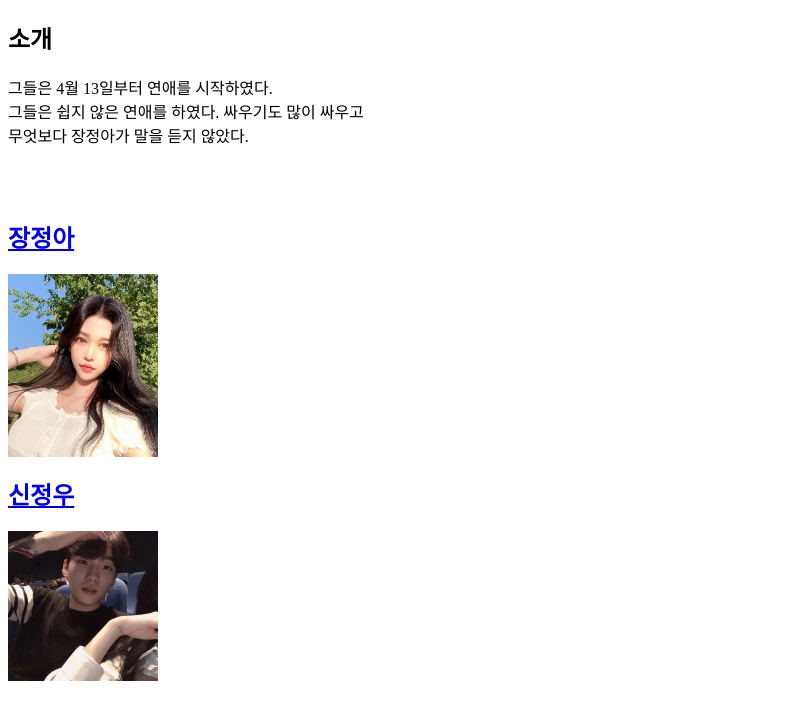
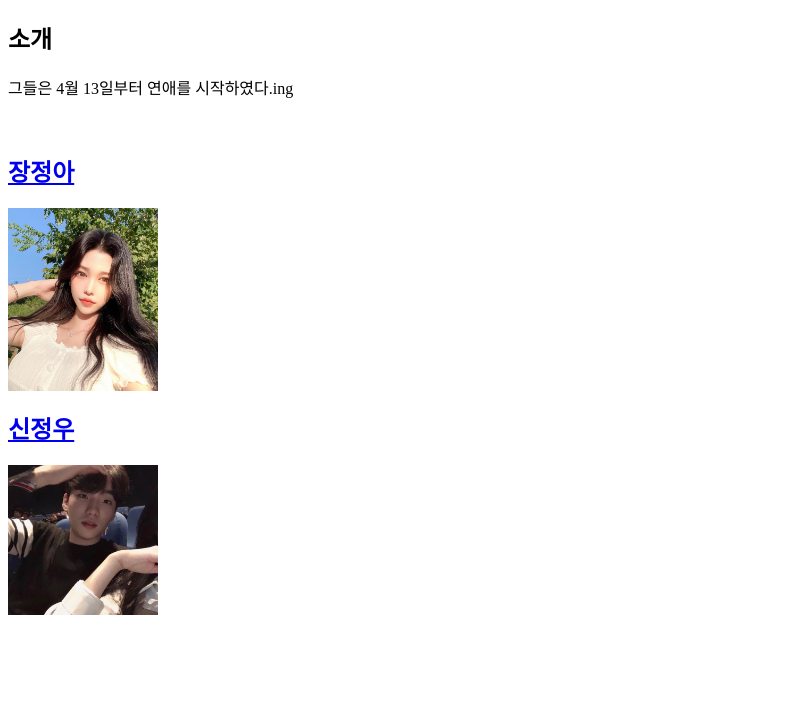
Before and after one commit to HaaKoooo/my-first-web-site, a plain HTML site: page index.html in a window 1280 px wide. Shown: the part 55-774 px from the top of the page, without its empty margins (0-793 px from the left). Drawn offline with Linux system fonts and the light colour scheme.

Commit message:
Update index.html

```diff
--- a/index.html
+++ b/index.html
@@ -4,9 +4,7 @@
 <head>
 <h1><center><a href = "index.html">장정아♥신정우</h1></a>
   <h2>소개</h2>
-  <p>그들은 4월 13일부터 연애를 시작하였다.<br>
-  그들은 쉽지 않은 연애를 하였다. 싸우기도 많이 싸우고<br>
- 무엇보다 장정아가 말을 듣지 않았다.</p><br><br>
+  <p>그들은 4월 13일부터 연애를 시작하였다.ing</p><br>
 </head>
 
 <body>
```
